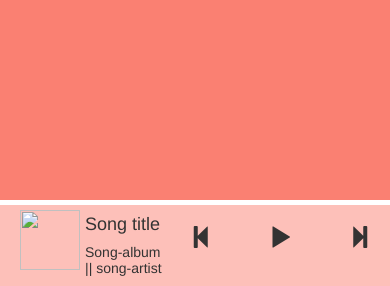
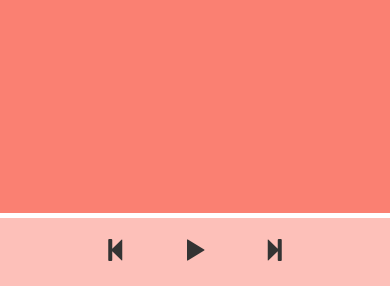
Before and after one commit to SyedHimaayath/Songify, a Django app: page /music/songs/ in a window 390 px wide. Shown: the part 558-844 px from the top of the page. Run offline with Django 3.2, Linux system fonts and the light colour scheme; data that the repository does not hold is empty; some libraries are stand-ins or nearby versions.

Commit message:
current song detail mobile view

```diff
--- a/music/static/css/basemain.css
+++ b/music/static/css/basemain.css
@@ -70,6 +70,8 @@ td{
 }
 #currentSong img{
 	margin:5px;
+	height:65px;
+	width: 65px;
 }
 
 @media (max-width:768px){
@@ -84,4 +86,11 @@ td{
 	.playbutt{
 		padding:6px;
 	}
+	#currentSong{
+		display:none;
+	}
 }
+
+@media (min-width:768px){
+
+}
--- a/music/templates/base.html
+++ b/music/templates/base.html
@@ -46,14 +46,14 @@
 
 <div class="foot">
   <div id="playstatus"></div>
-  <div id="currentSong" class="col-md-4">
-    <img style="float: left;" src="" height=60px width=60px>
+  <div id="currentSong" class="col-md-4 col-sm-4">
+    <img style="float: left;" src="">
     <span>
     <h4>Song title</h4>
     <h5>Song-album || song-artist</h5>
   </span>
   </div>
-  <div class="foot-in col-md-4">
+  <div class="foot-in col-md-4 col-xs-12 col-sm-4">
     <span class="glyphicon glyphicon-step-backward"></span>&emsp;&emsp;
     <span class="glyphicon glyphicon-play"></span>&emsp;&emsp;
     <span class="glyphicon glyphicon-step-forward"></span>
```
Also changed, not shown: music/templates/detail.html (+3 -5 lines).
